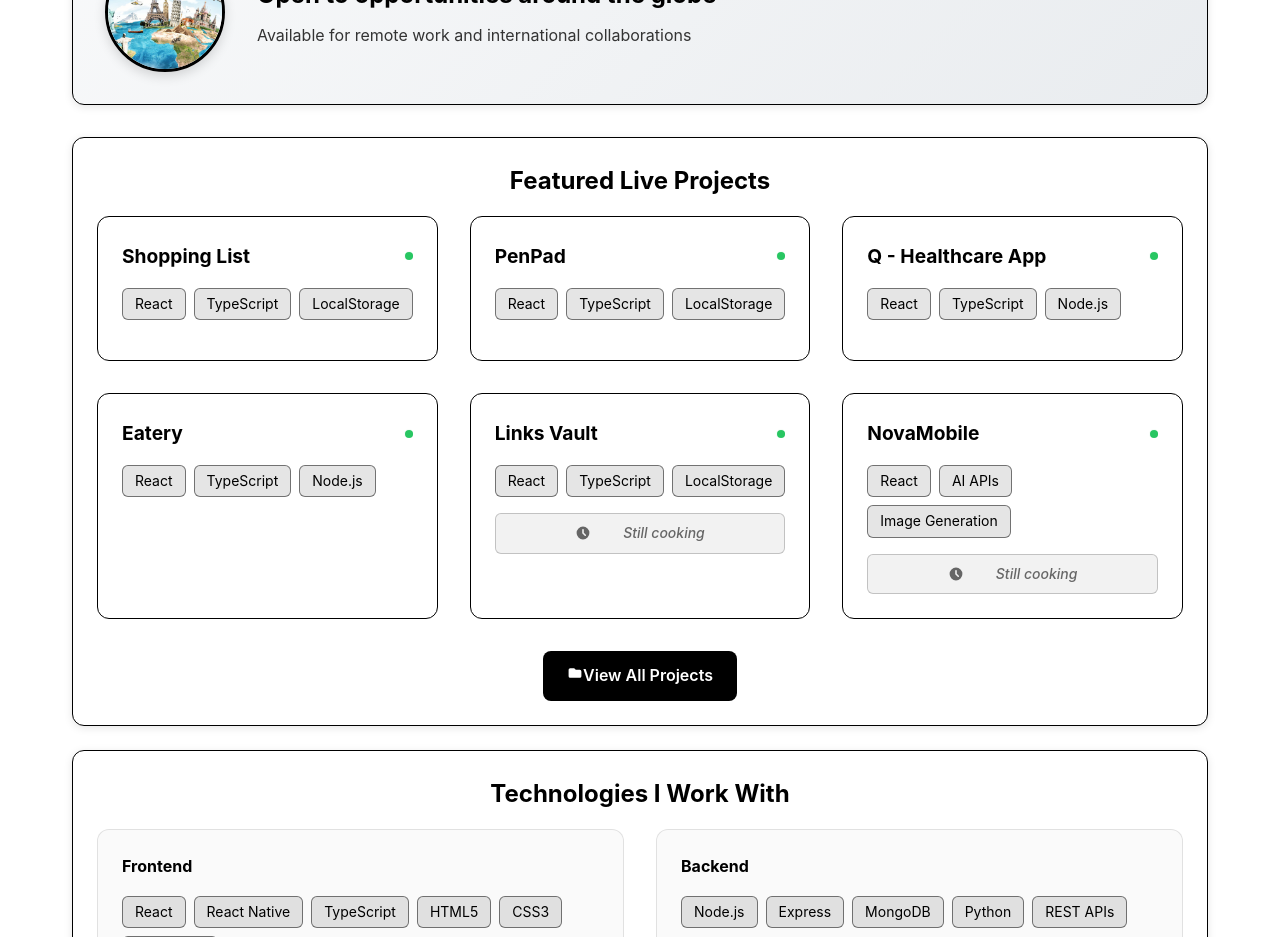
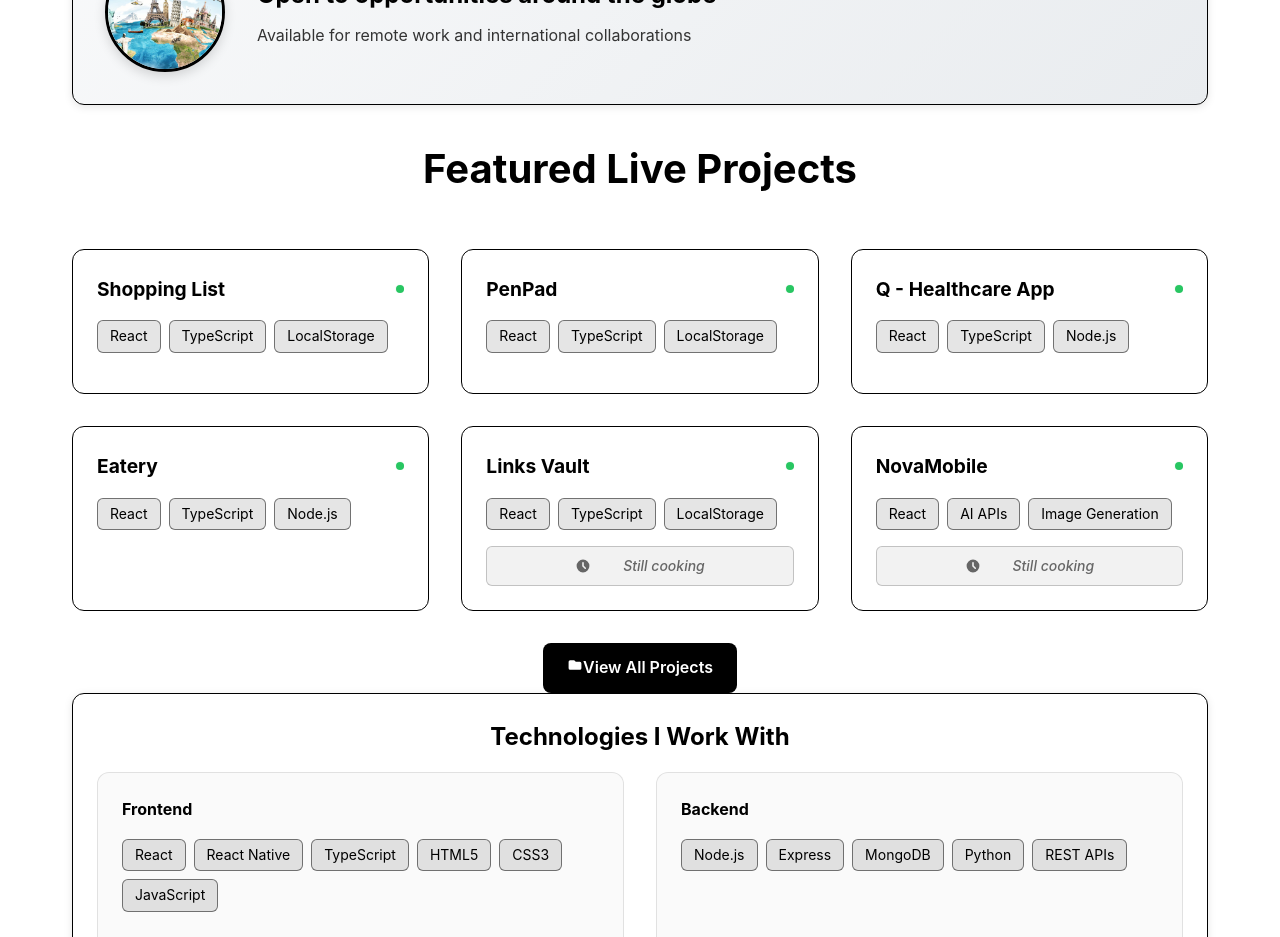
Before and after one commit to SineMag/Sinenhlanhla-Magubane-Portfolio, a React (Vite) app: page / in a window 1280 px wide. Shown: the part 920-1857 px from the top of the page. Built offline with nearby package versions, Linux system fonts and the light colour scheme.

Commit message:
fix: ui- remove extra card lines

```diff
--- a/src/pages/Homepage.tsx
+++ b/src/pages/Homepage.tsx
@@ -73,7 +73,7 @@ const Homepage: React.FC = () => {
       </div>
 
       {/* Featured Projects Section */}
-      <div className="dashboard-card">
+      <div>
         <h3 className="section-title">Featured Live Projects</h3>
         <div className="projects-grid">
           {liveProjects.map((project, index) => (
```
